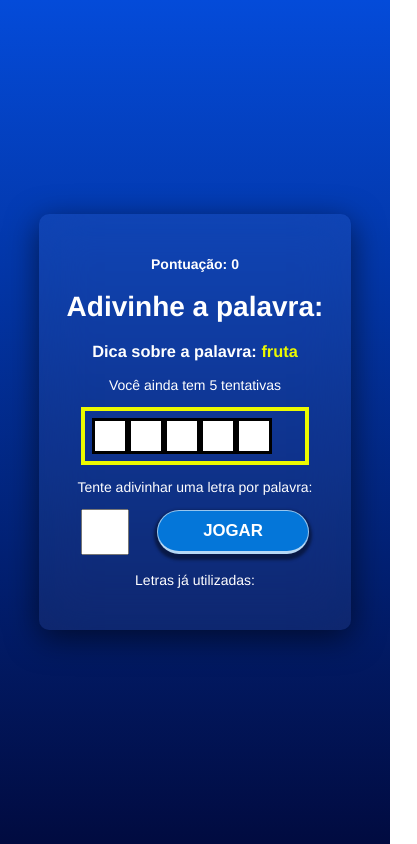
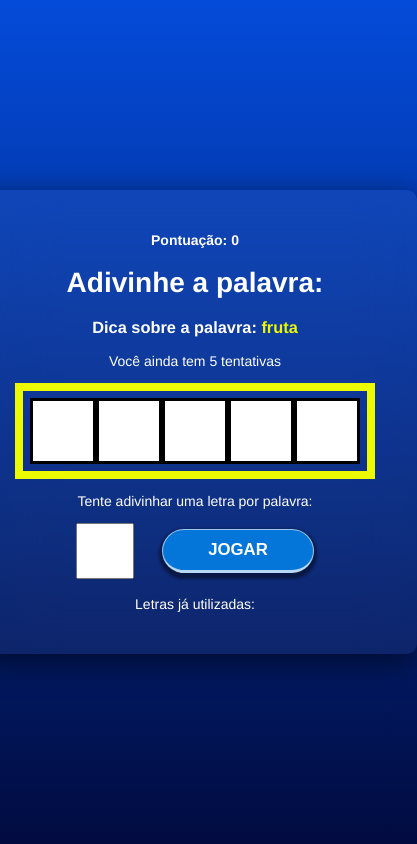
Before and after one commit to Saulo2099/jogo_de_palavras, a React (Create React App) app: page / in a window 390 px wide. Both pictures are taken after a click on the button "JOGAR". Shown: the whole page, 417 px wide, since content can reach past the window. Built offline with nearby package versions, Linux system fonts and the light colour scheme.

Commit message:
Update Game.css

```diff
--- a/src/components/Game.css
+++ b/src/components/Game.css
@@ -67,27 +67,3 @@
 
     }
 }
-@media (max-width: 500px){
-
-    .game h1{
-        font-size: 2em;
-    }
-    .wordContainer{
-        margin: 1em;
-        padding: 0.5em;
-        border: 4px solid #ecfa00;
-    }
-
-    .letter, .blankSquere{
-        font-size: 30px;
-        text-align: center;
-        height: 30px;
-        width: 30px;
-        line-height:normal;
-    }
-    .letterContainer input{
-        height: 40px;
-        width: 40px;
-
-    }
-}
```
